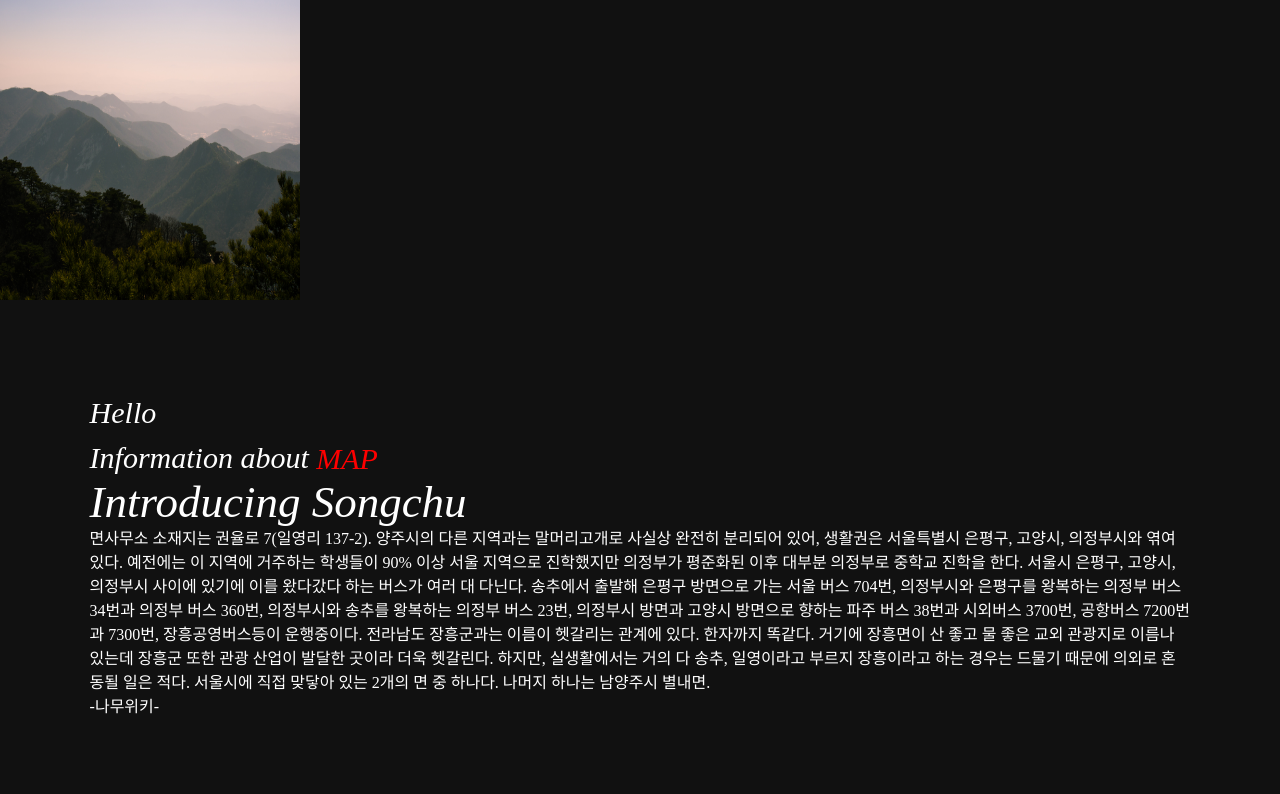
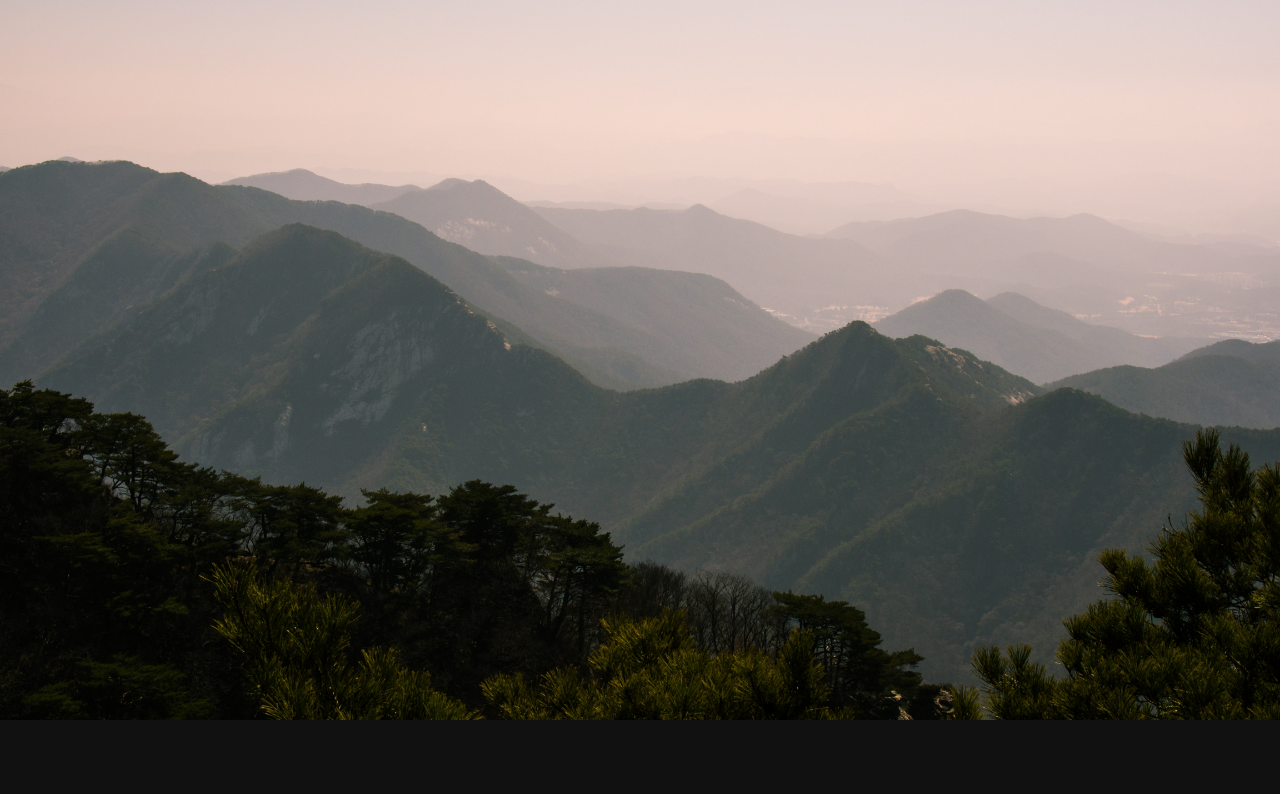
Before and after one commit to 2044smile/DevelUP-quest1, a Django app: template templates/index.html in a window 1280 px wide. Shown: the top 794 px of the page. Run offline with Django 3.2, Linux system fonts and the light colour scheme; the template is opened without the code that fills it, so the values that code supplies are empty; some libraries are stand-ins or nearby versions.

Commit message:
refactor: rollback

```diff
--- a/static/css/style.css
+++ b/static/css/style.css
@@ -58,6 +58,13 @@ body {
     line-height: 1;
     /* 자신의 부모 폰트사이즈 30px의 1.5배가 되게끔 해라! 자신의 부모 폰트사이즈가 변경되면 같이 변경된다.*/
 }
+.portrait {
+    background-image: url("/home/ubuntu/srv/DevelUP-quest1/static/images/profile.jpg");
+    background-size: cover;
+    background-position: center;
+    padding-top: 56.25%;
+}
+
 .sc {
     padding: 7%; /* padding 7% 는 top, right, bottom, left 전부를 7%로 */
 }
--- a/templates/index.html
+++ b/templates/index.html
@@ -12,9 +12,7 @@
             src="https://openapi.map.naver.com/openapi/v3/maps.js?ncpClientId=byn7ctlym2"></script>
 </head>
 <body>
-<div class="portrait">
-    <img src="{% static 'images/profile.jpg' %}" border="0" width="300" height="300" alt=""></a>
-</div>
+<div class="portrait"></div>
 <div class="sc">
     <div class="sc-introduce">
         <div class="header">
```
